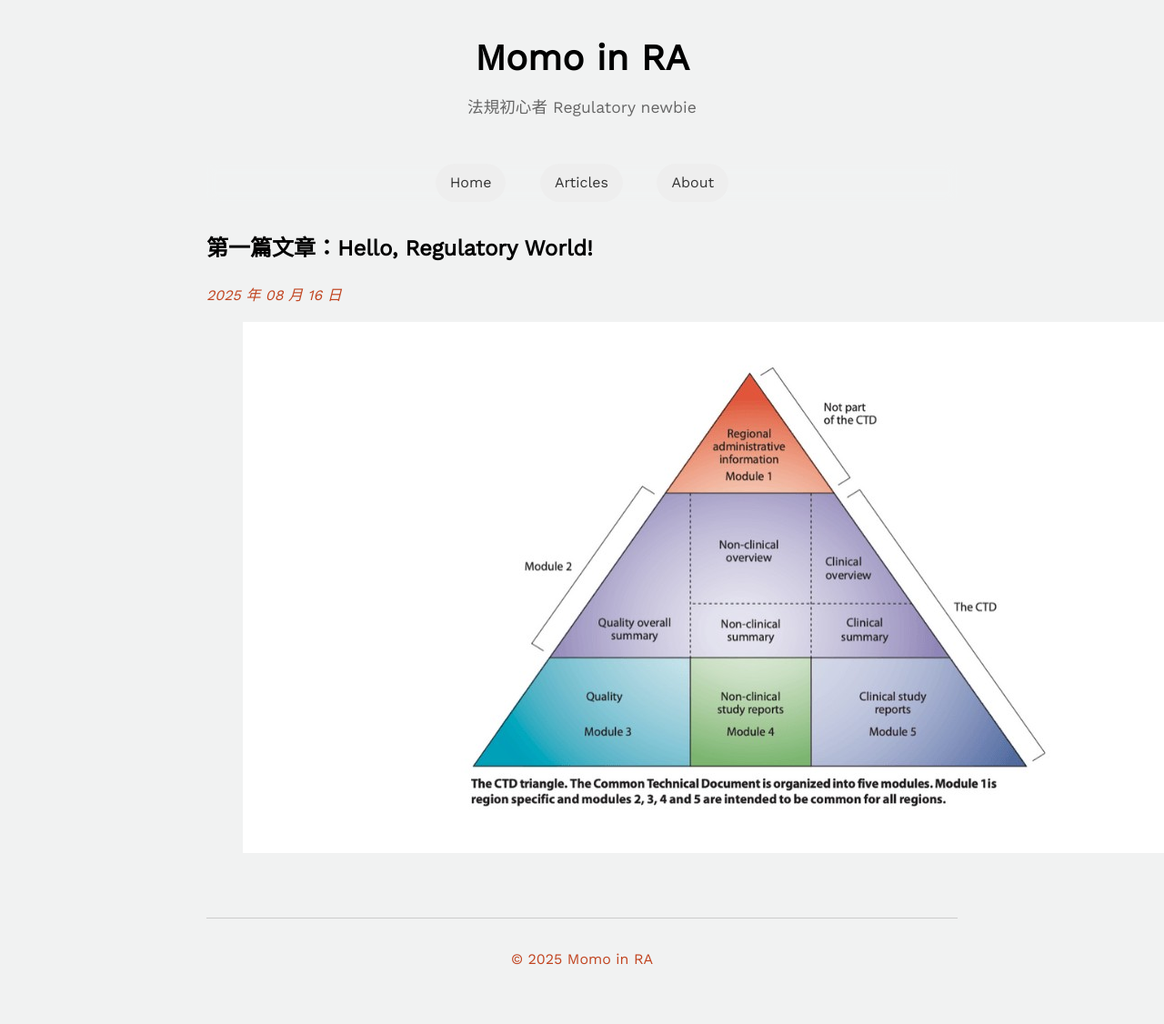
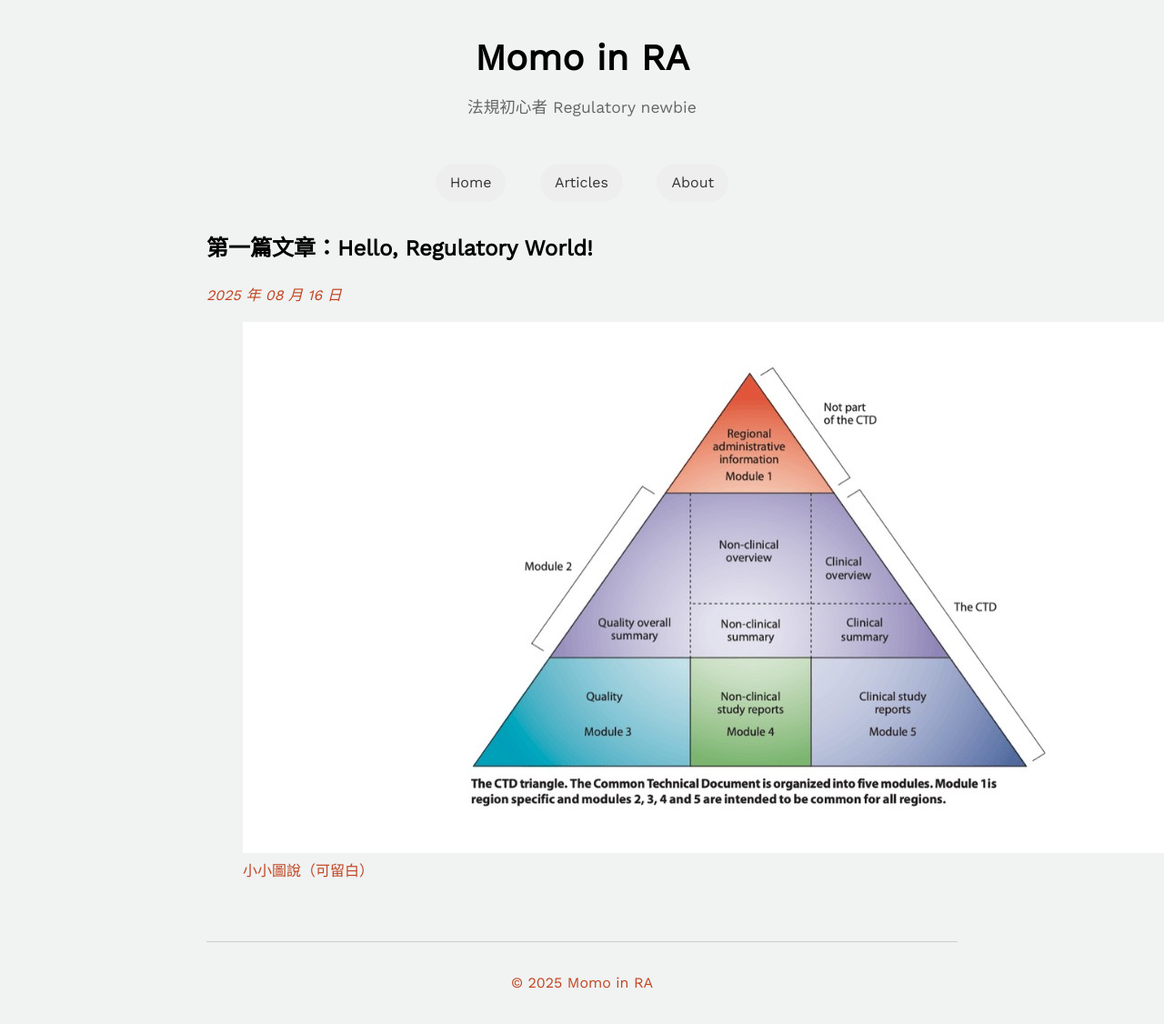
Before and after one commit to MomoInRA/github.io, a Jekyll site: the page built from _posts/2025-08-16-first-post.md, in a window 1280 px wide and 1157 px high. Shown: the top 1126 px of the window at 91% size. Built offline with Jekyll 4.4.1, drawn with Linux system fonts in a browser that asks for light colours.

Commit message:
Update 2025-08-16-first-post.md

```diff
--- a/_posts/2025-08-16-first-post.md
+++ b/_posts/2025-08-16-first-post.md
@@ -5,4 +5,7 @@ date: 2025-08-16
 categories: [日常]
 tags: [法規, 新手]
 image: /assets/images/hello-world.jpg
+image_alt: 這張圖在說明什麼
+image_caption: 小小圖說（可留白）
+
 ---
```
